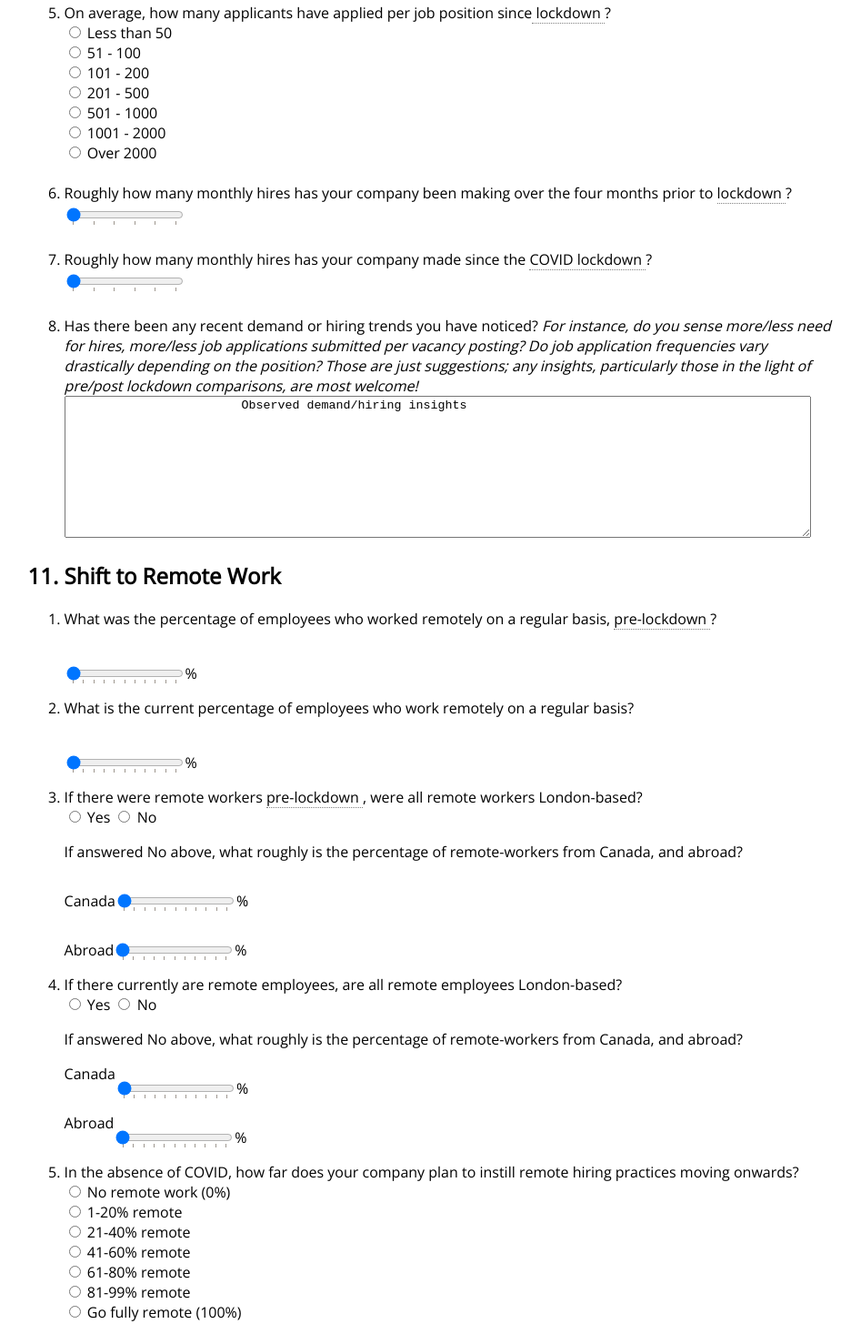
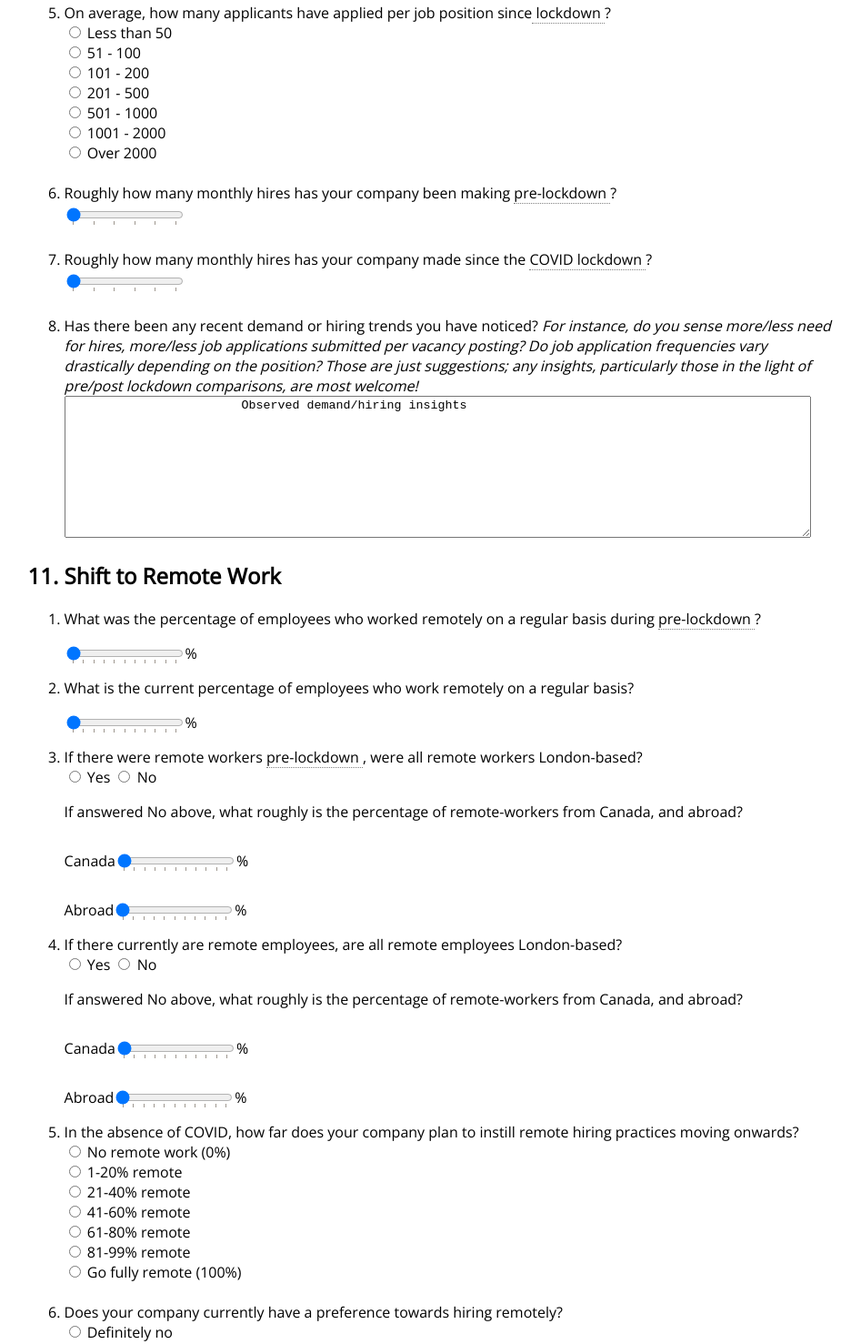
Before and after one commit to NohaKareem/City-survey, a plain HTML site: page index.html in a window 1280 px wide. Shown: the part 675-2152 px from the top of the page at 91% size, without its empty margins (167-1114 px from the left). Drawn offline with nearby package versions, Linux system fonts and the light colour scheme.

Commit message:
Edit questions

```diff
--- a/index.html
+++ b/index.html
@@ -16,7 +16,7 @@
             <ol>
                 <li>
                     <label for="q5.1">
-                        How would you compare your company's demand for hiring skilled team members with <div class="preLockDown">pre-lockdown <span class="tooltip">druing 4 months to the COVID lockdown (around mid-March, 2020)</span></div> days?
+                        How would you compare your company's demand for hiring skilled team members with <div class="preLockDown">pre-lockdown <span class="tooltip">druing 4 months prior to the COVID lockdown (around mid-March, 2020)</span></div> days?
                     </label>
                     <br>
                     <input type="radio" id="q5_1_less_3" name="q5.1" value="q5_1_less_3">
@@ -46,7 +46,7 @@
                     <label for="">
                         Roughly how many <div class="preLockDown">unique <span class="tooltip">Unique per position, not posting medium. For instnace, one job posted on the company website and five other hiring websites is marked as 1.</span></div>
                         monthly vacancies has your company been posting <div class="preLockDown">pre-lockdown
-                        <span class="tooltip">druing 4 months to the COVID lockdown (around mid-March, 2020)</span></div>?
+                        <span class="tooltip">druing 4 months prior to the COVID lockdown (around mid-March, 2020)</span></div>?
                     </label>
                     <br>
                     <input type="range" value="0" id="q5_2" name="q5_2" min="0" max="50" list="job_posts" class="question">
@@ -75,7 +75,7 @@
 
                 <br>
                 <li>
-                    <label for="q5_4">On average, how many applicants have applied per job position <div class="preLockDown">pre-lockdown <span class="tooltip">druing 4 months to the COVID lockdown (around mid-March, 2020)</span></div>?</label>
+                    <label for="q5_4">On average, how many applicants have applied per job position <div class="preLockDown">pre-lockdown <span class="tooltip">druing 4 months prior to the COVID lockdown (around mid-March, 2020)</span></div>?</label>
                     <br>
                     <input type="radio" id="q5_4_1" name="q5_4" value="q5_4_1">
                     <label for="q5_4_1">Less than 50</label>
@@ -130,8 +130,8 @@
                 <br>
                 <li>
                     <label for="q5_6">
-                        Roughly how many monthly hires has your company been making over the four months prior to <div class="preLockDown">lockdown
-                        <span class="tooltip">Lockdown has started in London, ON around mid-March, 2020</span></div>?
+                        Roughly how many monthly hires has your company been making <div class="preLockDown">pre-lockdown
+                        <span class="tooltip">druing 4 months prior to the COVID lockdown (around mid-March, 2020)</span></div>?
                     </label>
                     <br>
                     <input type="range" value="0" id="q5_6" name="q5_6" min="0" max="50" list="job_posts" class="question">
@@ -167,9 +167,7 @@
             <h2>11. Shift to Remote Work</h2>
             <ol>
                 <li>
-                    <label for="q1">What was the percentage of employees who worked remotely on a regular basis, <div class="preLockDown">pre-lockdown <span class="tooltip">druing 4 months to the COVID lockdown (around mid-March, 2020)</span></div>?</label>
-                </li>
-                <br>
+                    <label for="q1">What was the percentage of employees who worked remotely on a regular basis during <div class="preLockDown">pre-lockdown <span class="tooltip">druing 4 months prior to the COVID lockdown (around mid-March, 2020)</span></div>?</label>
                     <div class="rangeResponse">
                         <input type="range" value="0" id="q1" name="q1" list="percentages" class="question">
                         <datalist id="percentages">
@@ -187,18 +185,18 @@
                         </datalist>
                     <p class="q1_response response">%</p>
                     </div>
+                </li>
 
                 <li>
                     <label for="q2">What is the current percentage of employees who work remotely on a regular basis?</label>
-                </li>
-                <br>
                     <div class="rangeResponse">
                         <input type="range" value="0" id="q2" name="q2" list="percentages" class="question">
                         <p class="q2_response response">%</p>
                     </div>
+                </li>
 
                 <li>
-                    <label for="london_loc">If there were remote workers <div class="preLockDown">pre-lockdown <span class="tooltip">druing 4 months to the COVID lockdown (around mid-March, 2020)</span></div>, were all remote workers London-based?</label>
+                    <label for="london_loc">If there were remote workers <div class="preLockDown">pre-lockdown <span class="tooltip">druing 4 months prior to the COVID lockdown (around mid-March, 2020)</span></div>, were all remote workers London-based?</label>
                     <br>
                     <input type="radio" id="london_loc_yes" name="london_loc" value="yes">
                     <label for="london_loc_yes">Yes</label>
@@ -206,12 +204,12 @@
                     <label for="london_loc_no">No</label>
                     <p>If answered No above, what roughly is the percentage of remote-workers from Canada, and abroad?</p>
                     <div class="rangeResponse">
-                        <p>Canada</p>
+                        <label for="q3_2_1"> <p>Canada</p></label>
                         <input type="range" value="0" id="q3_2_1" name="q3_2_1" list="percentages" class="question">
                         <p class="response">%</p>
                     </div>
                     <div class="rangeResponse">
-                        <p>Abroad</p>
+                        <label for="q3_2_2"><p>Abroad</p></label>
                         <input type="range" value="0" id="q3_2_2" name="q3_2_2" list="percentages" class="question">
                         <p class="response">%</p>
                     </div>
@@ -225,12 +223,12 @@
                     <label for="london_loc_no">No</label>
                     <p>If answered No above, what roughly is the percentage of remote-workers from Canada, and abroad?</p>
                     <div class="rangeResponse">
-                        <label for="q3_3_1">Canada</label>
+                        <label for="q3_3_1"><p>Canada</p></label>
                         <input type="range" value="0" id="q3_3_1" name="q3_3_1" list="percentages" class="question">
                         <p class="response">%</p>
                     </div>
                     <div class="rangeResponse">
-                        <label for="q3_3_2">Abroad</label>
+                        <label for="q3_3_2"><p>Abroad</p></label>
                         <input type="range" value="0" id="q3_3_2" name="q3_3_2" list="percentages" class="question">
                         <p class="response">%</p>
                     </div>
```
Lines whose indentation alone changed are shown as unchanged.
